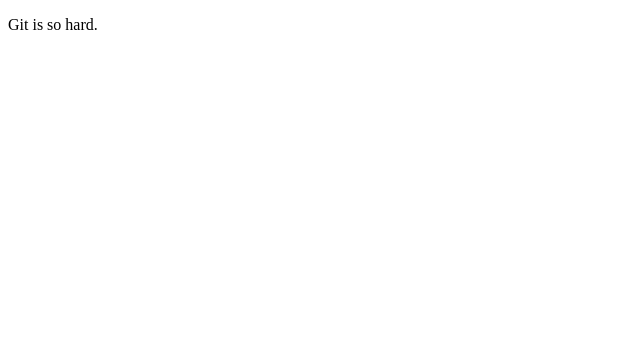
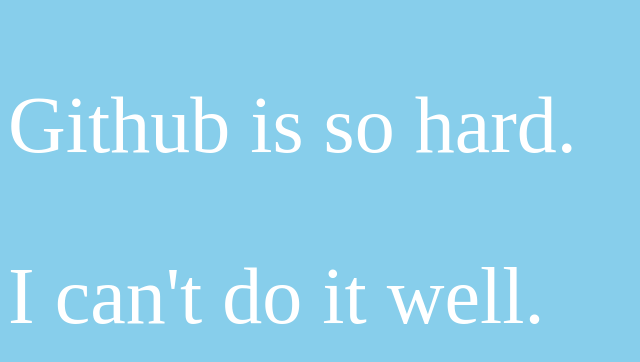
Before and after one commit to kuanyu890919/20200915-test, a plain HTML site: page index.html in a window 1280 px wide. Shown: the whole page, without its empty margins (0-640 px from the left). Drawn offline with Linux system fonts and the light colour scheme.

Commit message:
第三次修改

```diff
--- a/index.html
+++ b/index.html
@@ -1,11 +1,13 @@
 <!DOCTYPE html>
 <html lang="en">
 <head>
+    <link rel="stylesheet" href="style.css">
     <meta charset="UTF-8">
     <meta name="viewport" content="width=device-width, initial-scale=1.0">
-    <title>GitHub</title>
+    <title>First time to learn GitHub</title>
 </head>
-<body>
-    <p>Git is so hard.</p>
+<body class="bk">
+    <p class="word1">Github is so hard.</p>
+    <p class="word1">I can't do it well.</p>
 </body>
 </html>
--- a/style.css
+++ b/style.css
@@ -0,0 +1,7 @@
+.bk{
+    background: skyblue;
+}
+.word1{
+    color: white;
+    font-size: 80px;
+}
```
